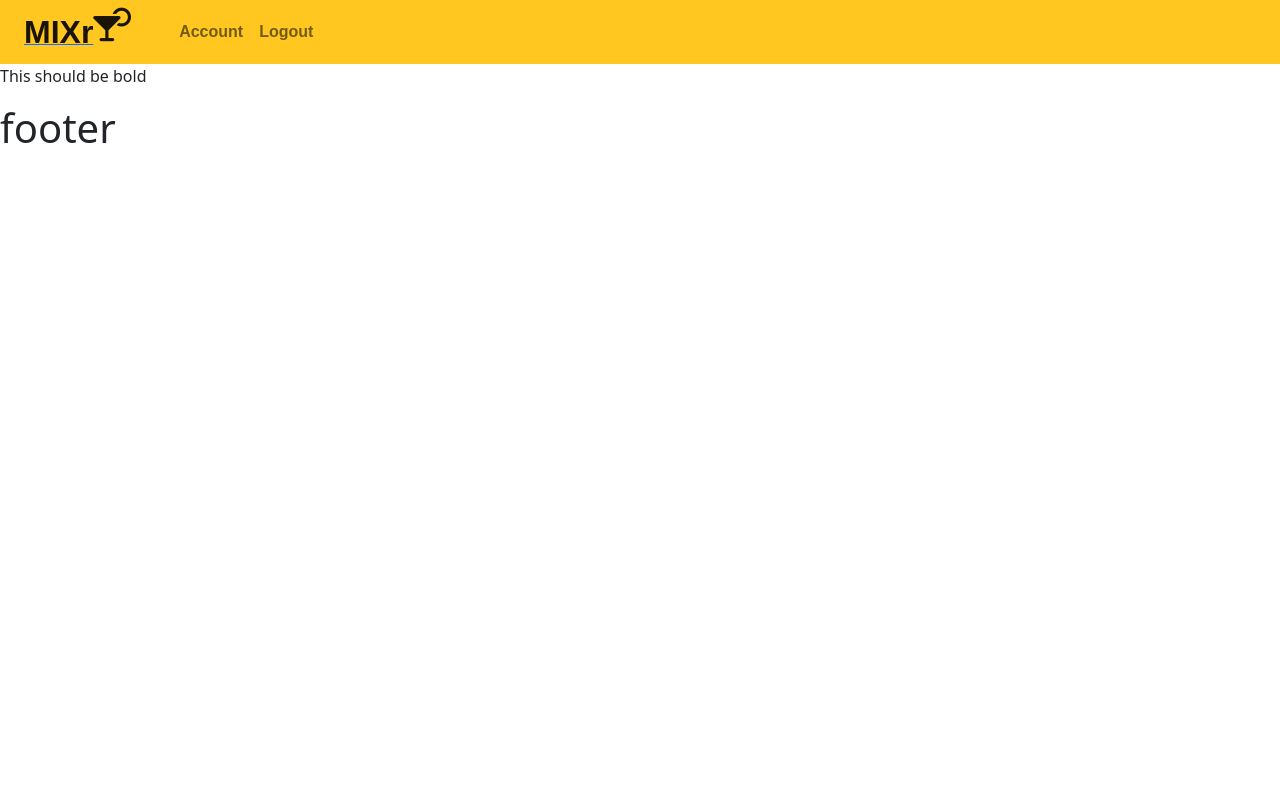
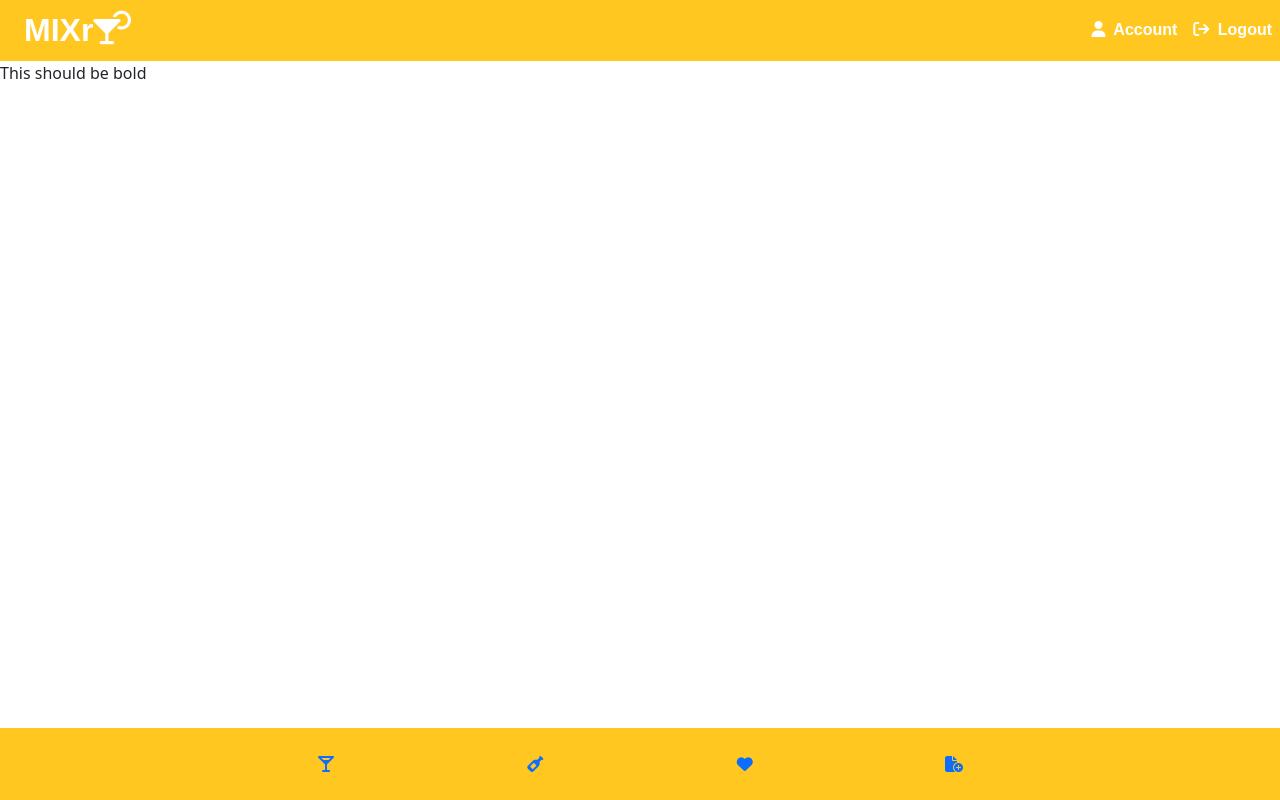
Before and after one commit to John-McPherson/Full-Stack-Tool-Kit-Portfolio-Project, a Django app: page / in a window 1280 px wide. Run offline with Django 3.2, Linux system fonts and the light colour scheme; some libraries are stand-ins or nearby versions; some web fonts are replaced.

Commit message:
add content to footer and style with bootstrap

```diff
--- a/templates/base.html
+++ b/templates/base.html
@@ -23,19 +23,22 @@
 <body>
     <!-- Nav bar -->
     <header>
-        <nav class="navbar navbar-light bg-primary navbar-expand-sm">
-            <a href="#"><span class="navbar-brand logo">MIXr<i class="fa-solid fa-martini-glass-citrus"></i></span></a>
-            <button class="navbar-toggler" type="button" data-bs-toggle="collapse" data-bs-target="#narbarMenu"
+        <nav class="navbar navbar-dark bg-primary navbar-expand-sm">
+            <a href="#" class="navbar-brand h1 logo mb-0">
+                MIXr<i class="fa-solid fa-martini-glass-citrus"></i>
+            </a>
+            <button class="navbar-toggler pe-3 " type="button" data-bs-toggle="collapse" data-bs-target="#narbarMenu"
                 aria-controls="navbarMenu" aria-expanded="false" aria-label="Toggles Navigation">
-                <span class="navbar-toggler-icon"></span>
+                <i class="fas fa-bars"></i>
             </button>
-            <div class="collapse navbar-collapse" id="narbarMenu">
+            <div class="collapse navbar-collapse  justify-content-end pe-3-up-md" id="narbarMenu">
                 <ul class="navbar-nav">
                     <li class="nav-item">
-                        <a href="#" class="nav-link">Account</a>
+                        <a href="#" class="nav-link"><i class="fa-solid fa-user pe-1"></i> Account</a>
                     </li>
                     <li class="nav-item">
-                        <a href="#" class="nav-link">Logout</a>
+                        <a href="#" class="nav-link"><i class="fa-solid fa-arrow-right-from-bracket pe-1"></i>
+                            Logout</a>
                     </li>
                 </ul>
             </div>
@@ -48,7 +51,22 @@
     </main>
     <!-- footer  -->
     <footer>
-        <h1>footer</h1>
+        <div class="row bg-primary text-center fixed-bottom p-4">
+            <div class="col-sm-2"></div>
+            <div class="col-3 col-sm-2">
+                <a href="#"><i class="fa-solid fa-martini-glass"></i></a>
+            </div>
+            <div class="col-3 col-sm-2">
+                <a href="#"><i class="fa-solid fa-wine-bottle"></i></a>
+            </div>
+            <div class="col-3 col-sm-2">
+                <a href="#"><i class="fa-solid fa-heart"></i></a>
+            </div>
+            <div class="col-3 col-sm-2">
+                <a href="#"><i class="fa-solid fa-file-circle-plus"></i></a>
+            </div>
+            <div class="col-sm-2"></div>
+        </div>
     </footer>
     <!-- bootstrap javascript files -->
     <script src="https://cdn.jsdelivr.net/npm/bootstrap@5.1.3/dist/js/bootstrap.bundle.min.js"
```
